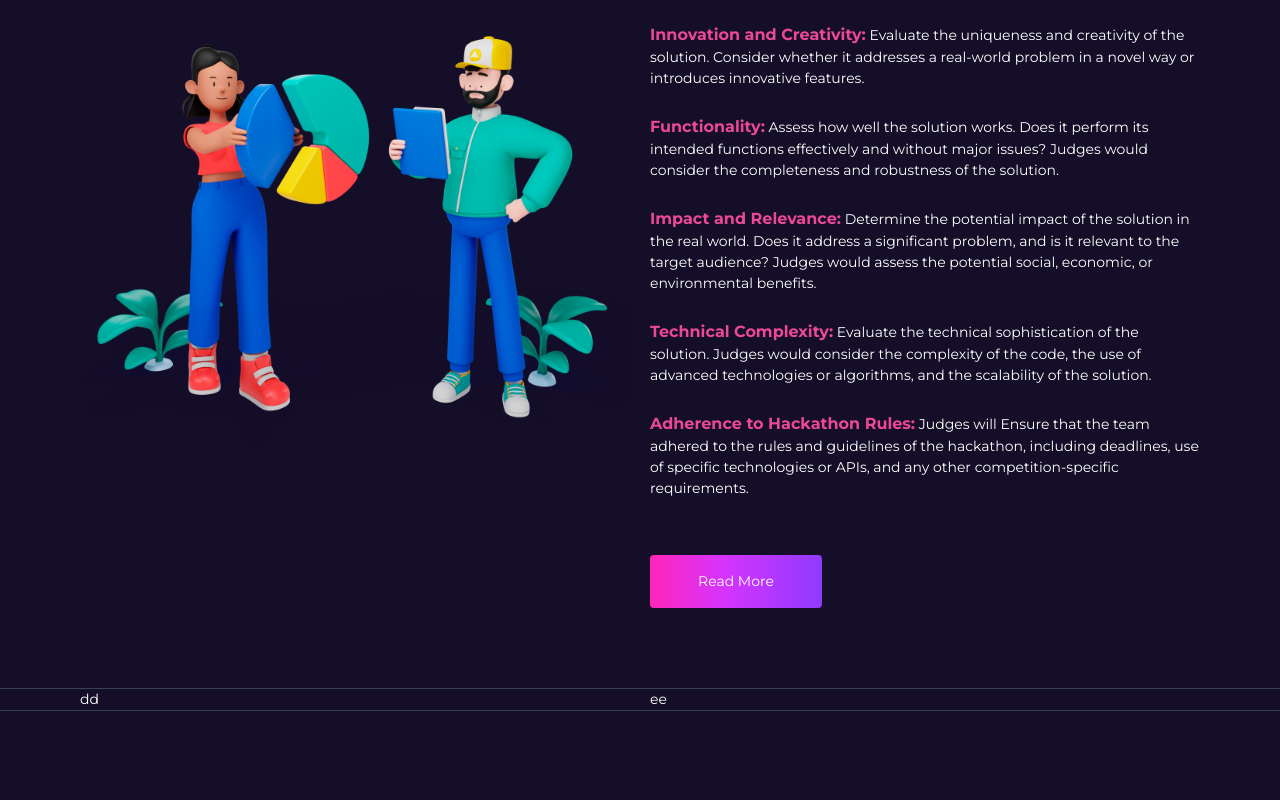
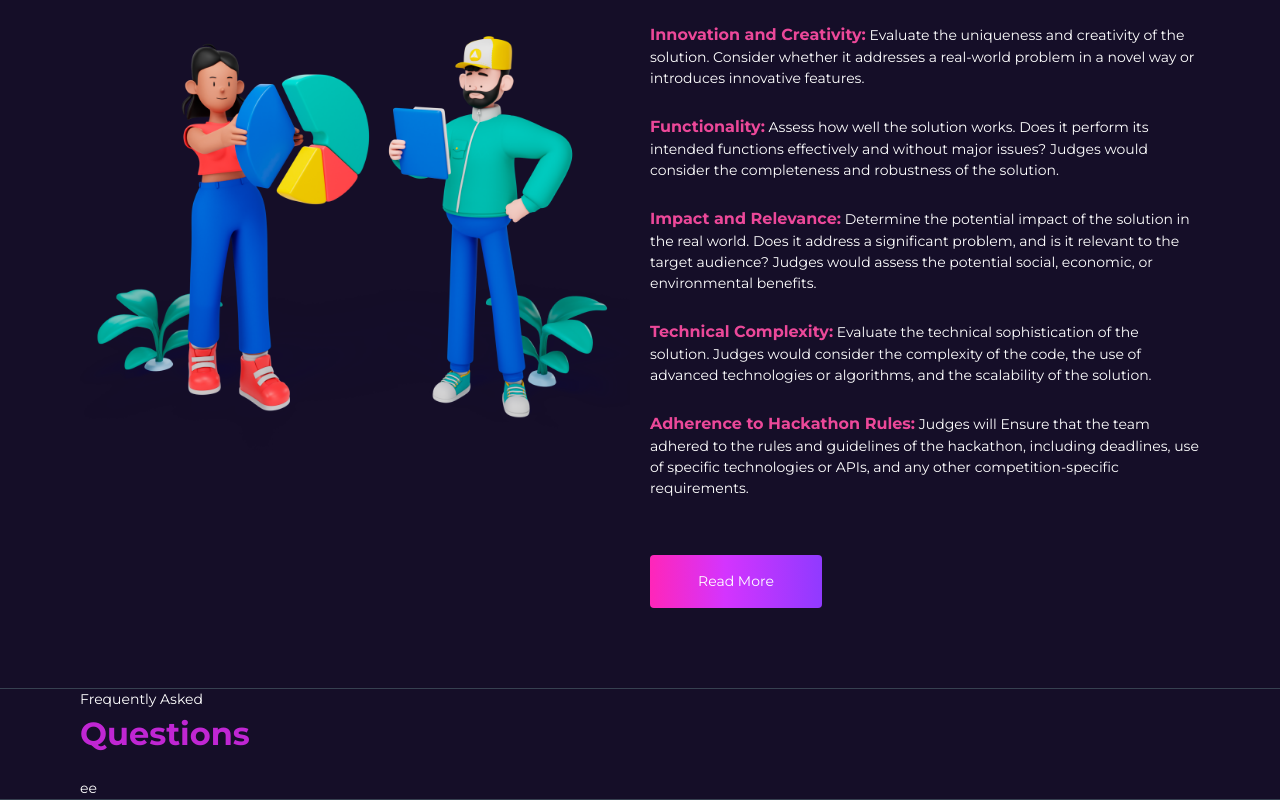
Before and after one commit to Emmanuel-Ingwe/getlinked-testweb, a Next.js app: page / in a window 1280 px wide. Shown: the part 2209-3009 px from the top of the page. Before the commit the page ends 2920 px from the top, so only its background shows below. Built offline with nearby package versions, Linux system fonts and the light colour scheme; a web font is replaced by a local one.

Commit message:
add: h1 - p

```diff
--- a/components/Landing/Question/index.tsx
+++ b/components/Landing/Question/index.tsx
@@ -8,7 +8,13 @@ const index = (props: Props) => {
     <div className="border-b border-gray-700">
         <section id="" className="container">
             <div className="grid xl:grid-cols-2 gap-5 xl:gap- items-start">
-                <div className="">dd</div>
+                <div className="">
+                  <h1 className="">Frequently Asked</h1>
+                  <h1><span className='text-[32px] font-bold text text-fuchsia-600'>Questions</span></h1>
+                </div>
+                <div className="">
+                  <p className=""></p>
+                </div>
 
                 <div className="">ee</div>
             </div>
```
